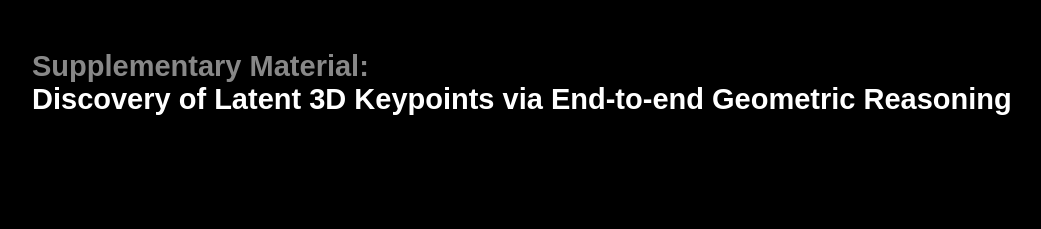
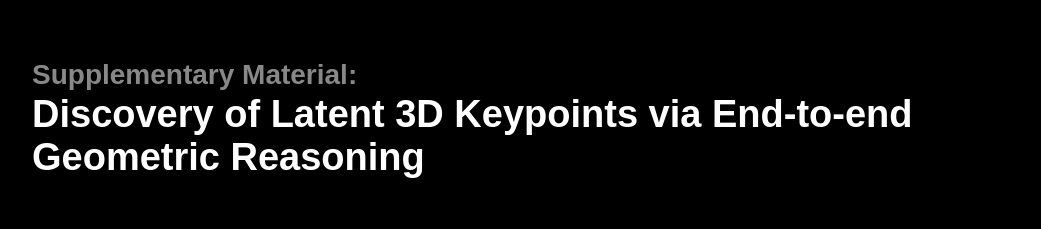
Before and after one commit to keypoints/keypoints.github.io, a plain HTML site: page index.html in a window 1280 px wide. Shown: the top 229 px of the page, without its empty margins (108-1149 px from the left). Drawn offline with Linux system fonts and the light colour scheme.

Commit message:
change fonts

```diff
--- a/index.html
+++ b/index.html
@@ -12,8 +12,9 @@
     }
 
     h1 {
-      font-size: 29px;
+      font-size: 38px;
       margin-top:50px;
+      margin-bottom: -60px;
     }
     h2 {
       margin-top: 120px;
@@ -44,7 +45,7 @@
 <body>
 <div id="content">
   <h1>
-    <span style="color:#888888">Supplementary Material:</span><br>
+    <span style="color:#888888; font-size:28px">Supplementary Material:</span><br>
   Discovery of Latent 3D Keypoints via End-to-end Geometric Reasoning
   </h1>
   <h2>Keypoint prediction from any angles</h2>
```
